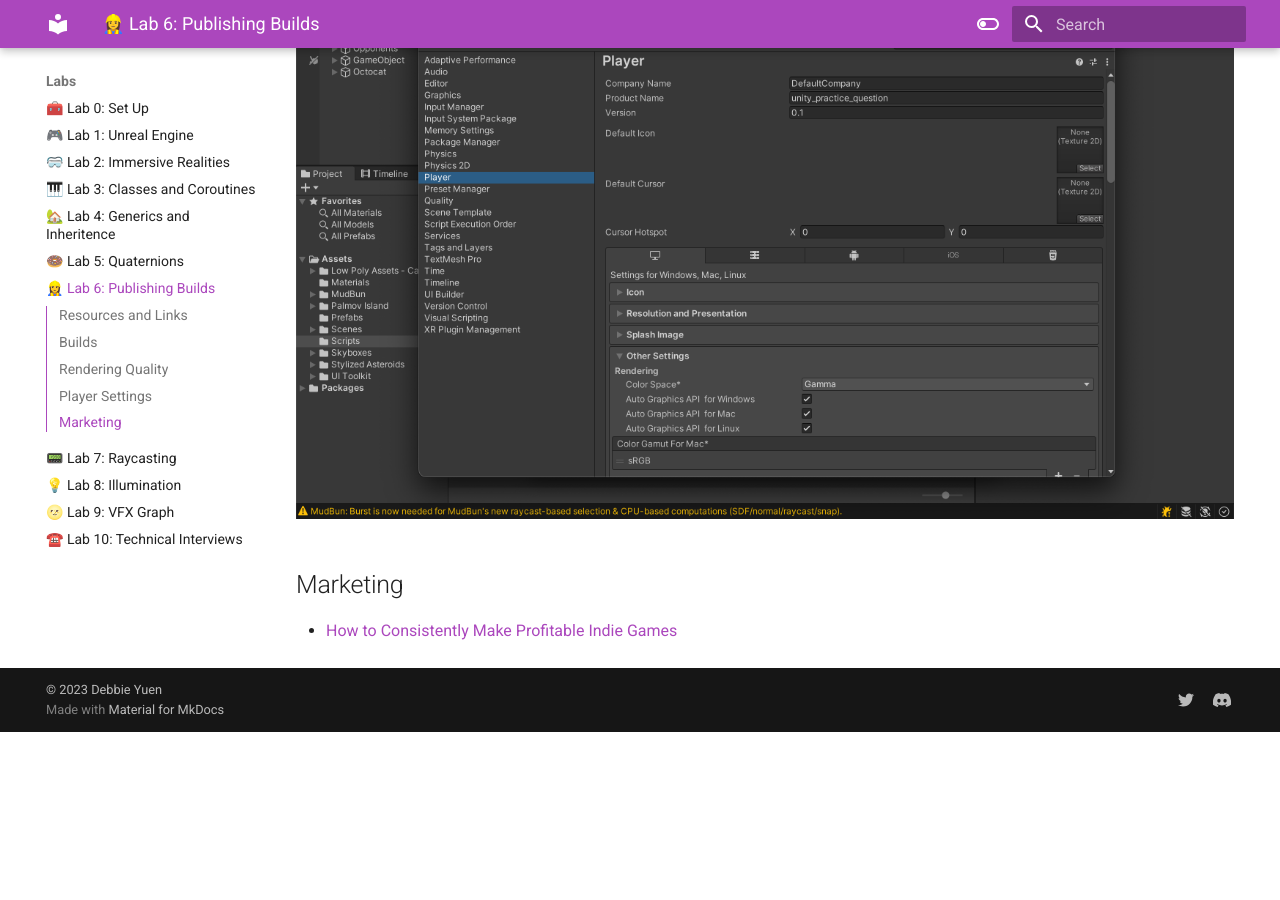
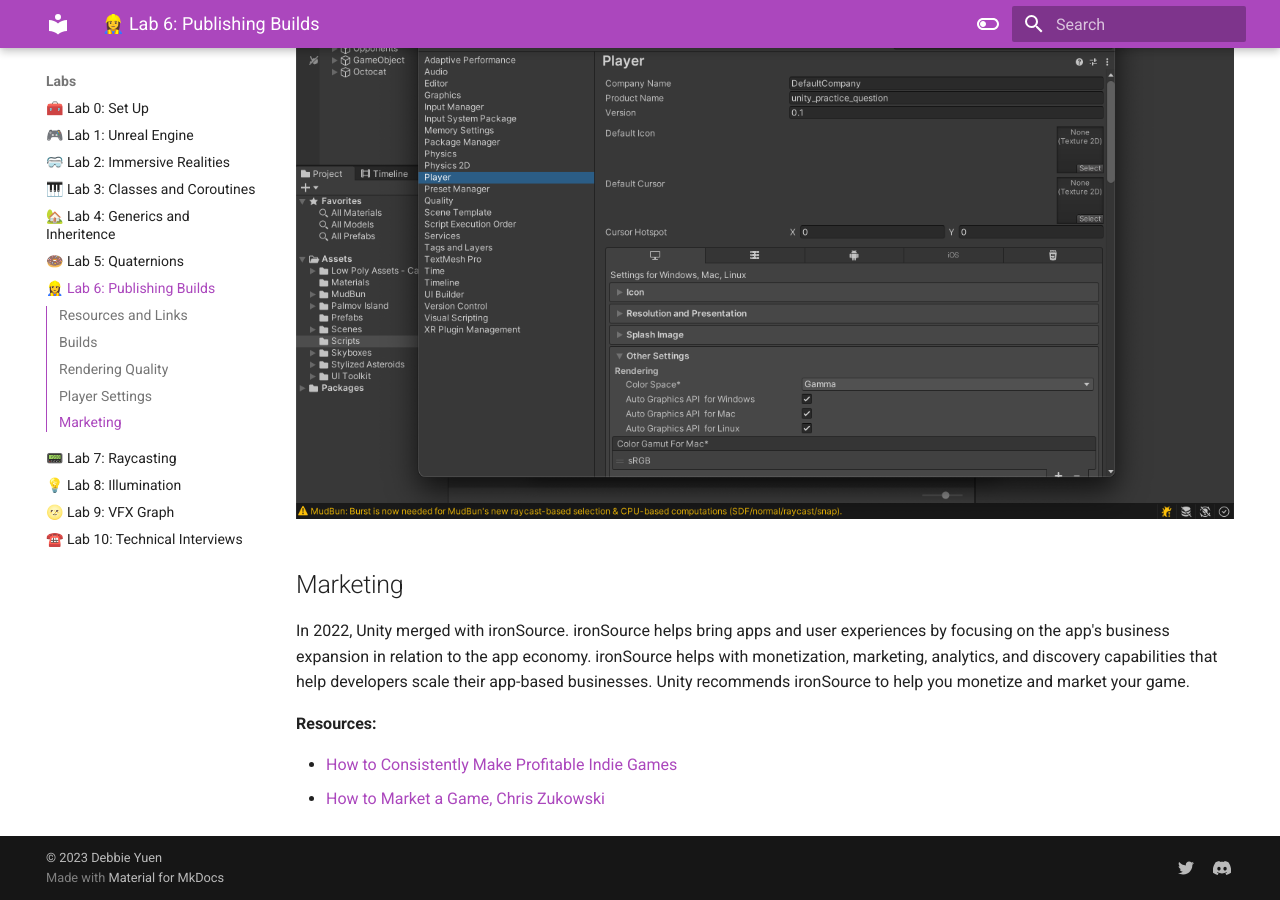
Before and after one commit to usc-ctin583/usc-ctin583.github.io, an MkDocs documentation site: the page built from docs/Labs/lab06.md, in a window 1280 px wide and 900 px high, scrolled down 2431 px. Built offline with MkDocs 1.6.1 and Material for MkDocs 9.7.7, drawn with Linux system fonts in a browser that asks for light colours; before the commit the page ends 3163 px from its top, so only the background shows below that.

Commit message:
lab06 marketing section

```diff
--- a/docs/Labs/lab06.md
+++ b/docs/Labs/lab06.md
@@ -33,4 +33,9 @@ You may also have different build settings for each player. Under `Edit/Project
 ![Image title](../Labs/Screenshot%202023-10-08%20at%208.53.25%20PM.png)
 
 ## Marketing
+In 2022, Unity merged with ironSource. ironSource helps bring apps and user experiences by focusing on the app's business expansion in relation to the app economy. ironSource helps with monetization, marketing, analytics, and discovery capabilities that help developers scale their app-based businesses. Unity recommends ironSource  to help you monetize and market your game.
+
+**Resources:**
+
 * [How to Consistently Make Profitable Indie Games](https://www.youtube.com/watch?v=LlAc5sBtGkc&t=506s&ab_channel=BraceYourselfGames)
+* [How to Market a Game, Chris Zukowski](https://howtomarketagame.com/)
```
